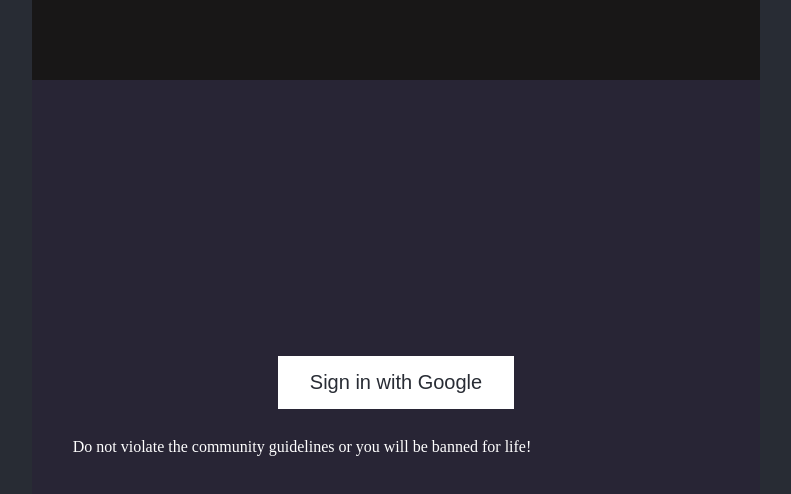
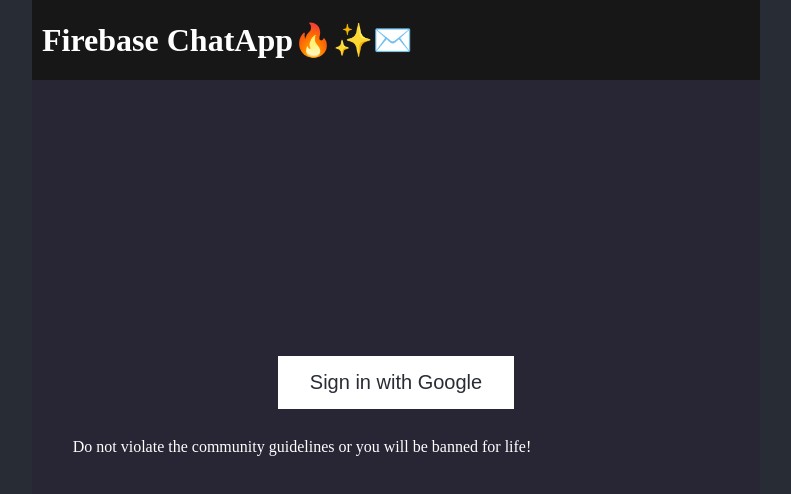
Before and after one commit to accodes21/basic_chatapp, a Next.js app: page / in a window 1280 px wide. Shown: the top 494 px of the page, without its empty margins (244-1035 px from the left). Built offline with nearby package versions, Linux system fonts and the light colour scheme; no server answers.

Commit message:
title changed

```diff
--- a/src/pages/index.js
+++ b/src/pages/index.js
@@ -1,10 +1,10 @@
 import Head from 'next/head'
-import Image from 'next/image'
 import { Inter } from 'next/font/google'
 import {useAuthState} from 'react-firebase-hooks/auth'
 import { auth } from '@/firebase'
 import SignIn from '@/components/SignIn'
 import ChatRoom from '@/components/ChatRoom'
+import SignOut from '@/components/SignOut'
 
 const inter = Inter({ subsets: ['latin'] })
 
@@ -15,14 +15,15 @@
   return (
     <>
       <Head>
-        <title>Create Next App</title>
+        <title>Firebase Chatapp</title>
         <meta name="description" content="Generated by create next app" />
         <meta name="viewport" content="width=device-width, initial-scale=1" />
         <link rel="icon" href="/favicon.ico" />
       </Head>
       <main className='App'>
         <header>
-
+          <h1>Firebase ChatApp🔥✨✉️</h1>
+          <SignOut/>
         </header>
 
         <section>
```
